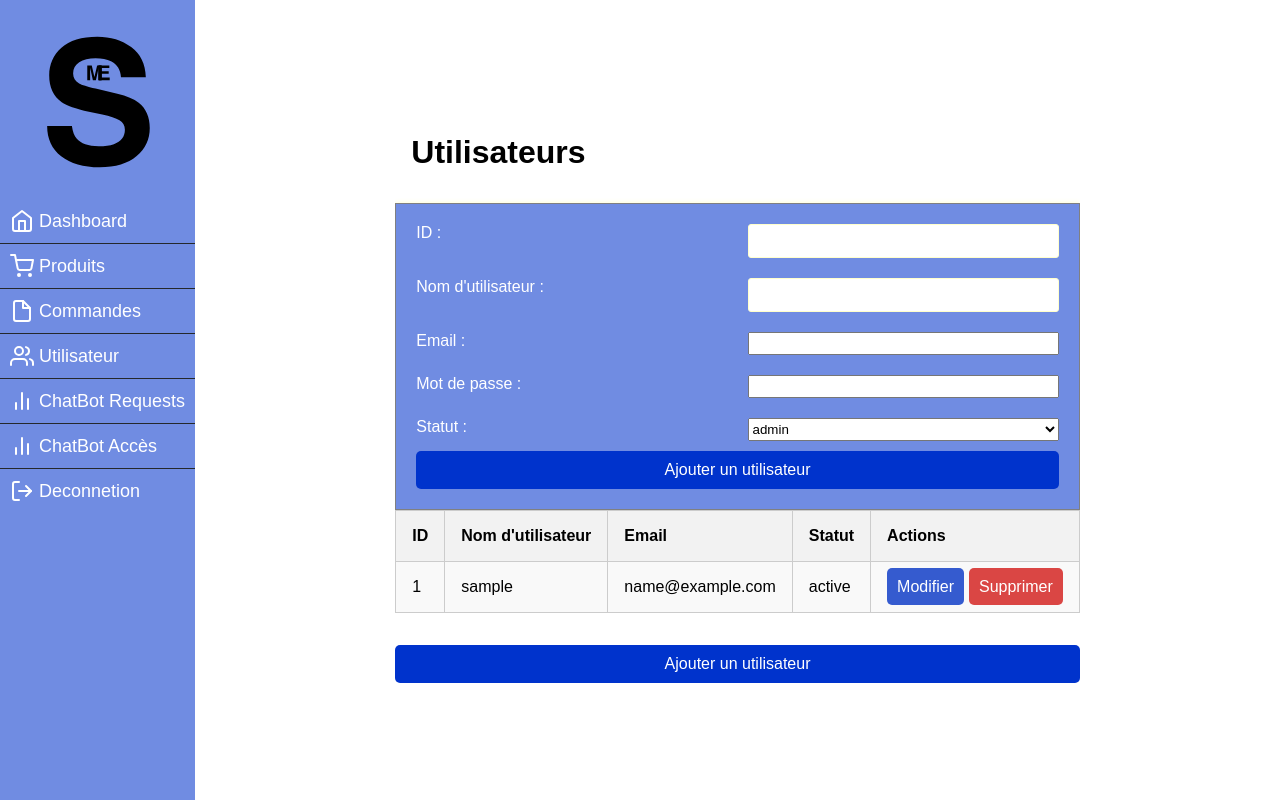
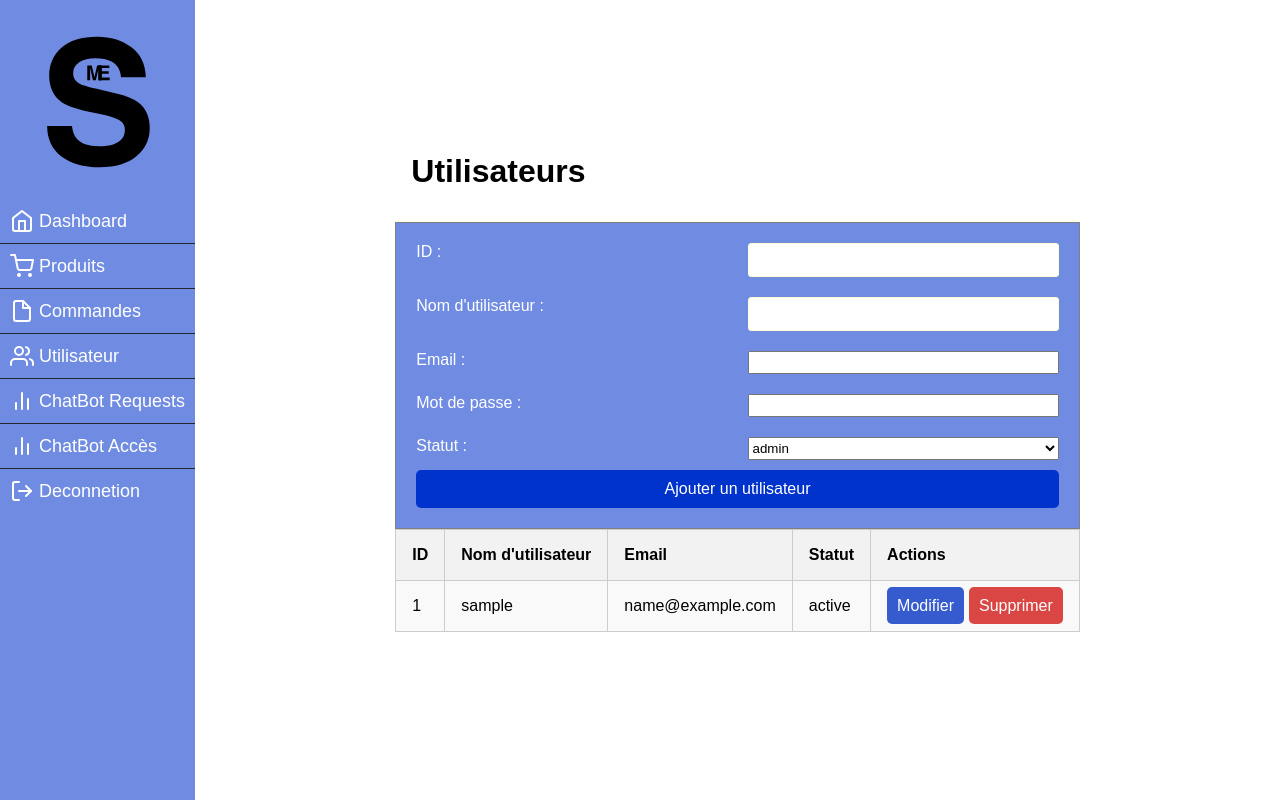
Before and after one commit to bleathingman/SneakMe, a PHP site: page /users.php in a window 1280 px wide. Run offline with PHP 8.4, Linux system fonts and the light colour scheme; tables that the repository leaves empty or names only in its code hold one stand-in row (values such as "Sample post").

Commit message:
suppression doublon

```diff
--- a/users.php
+++ b/users.php
@@ -111,7 +111,6 @@ $conn->close();
                 </tbody>
             </table>
         </div>
-        <input class="btn btn-add" type="submit" value="Ajouter un utilisateur">
     </div>
 </body>
 
```
